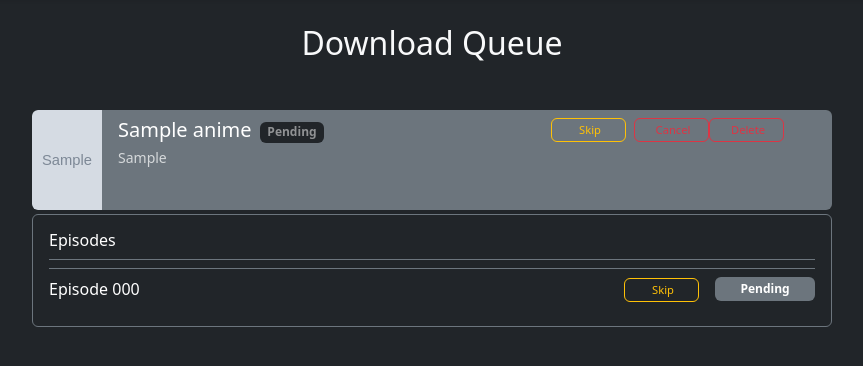
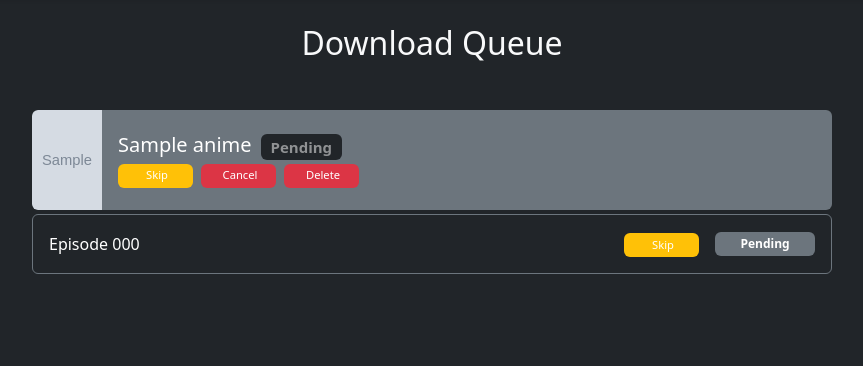
Before and after one commit to vittoriopippi/animeunity_downloader, a Django app: page /queue/ in a window 1280 px wide, after a click that opens the changed part. Shown: the part 56-422 px from the top of the page, without its empty margins (208-1071 px from the left). Run offline with Django 4.2, Linux system fonts and the light colour scheme; tables that the repository leaves empty hold one stand-in row (values such as "Sample post"); grey boxes marked "Sample" are stand-in pictures; parts of the project's set-up code (start-up, migrations or seed data) failed here and were passed over.

```diff
--- a/docker-compose.yml
+++ b/docker-compose.yml
@@ -28,13 +28,14 @@ services:
       retries: 5
 
   web:
-    image: vittoriopippi/animeunity-downloader:latest
+    build: .
     container_name: anime_web
     command: >
       sh -c "python manage.py migrate &&
              python manage.py createsuperuser --noinput || true &&
              python manage.py runserver 0.0.0.0:8000"
     volumes:
+      - .:/app
       - media_volume:/app/media
     ports:
       - "8083:8000"
@@ -56,10 +57,11 @@ services:
     restart: always
 
   worker:
-    image: vittoriopippi/animeunity-downloader:latest
+    build: .
     container_name: anime_worker
     command: celery -A config worker --loglevel=info --concurrency=4
     volumes:
+      - .:/app
       - media_volume:/app/media
     environment:
       - REDIS_HOST=redis
--- a/downloader/tasks.py
+++ b/downloader/tasks.py
@@ -15,6 +15,7 @@ def download_episode_task(self, episode_id):
 
         episode.status = 'downloading'
         episode.progress = 0
+        episode.error_message = None  # Clear previous error
         episode.save()
         episode.anime.update_status()
 
@@ -71,6 +72,7 @@ def download_episode_task(self, episode_id):
                 # If fetching/extraction fails
                 print(f"Extraction failed: {e}")
                 episode.status = 'failed'
+                episode.error_message = str(e)
                 episode.save()
                 episode.anime.update_status()
                 return f"Failed: {e}"
@@ -134,6 +136,7 @@ def download_episode_task(self, episode_id):
         try:
              episode = Episode.objects.get(id=episode_id)
              episode.status = 'failed'
+             episode.error_message = str(e)
              episode.save()
              episode.anime.update_status()
         except:
--- a/downloader/templates/downloader/queue.html
+++ b/downloader/templates/downloader/queue.html
@@ -16,6 +16,22 @@
     .action-btn i {
         margin-right: 3px;
     }
+    .action-btn {
+        color: white !important;
+        border: none !important;
+        font-weight: 500;
+        transition: filter 0.2s;
+    }
+    .action-btn:hover {
+        filter: brightness(1.2);
+    }
+    .anime-title-container {
+        display: block;
+    }
+    .anime-status-inline {
+        display: inline-block;
+        vertical-align: middle;
+    }
 </style>
 <div class="d-flex flex-column align-items-center">
     <h2 class="mb-5">Download Queue</h2>
@@ -31,11 +47,13 @@
                 <img src="{{ anime.cover_image|default:'https://placehold.co/100x150?text=No+Cover' }}" alt="Cover"
                     class="rounded-start" style="height: 100px; width: 70px; object-fit: cover;"
                     onerror="this.onerror=null;this.src='https://placehold.co/100x150?text=No+Cover';">
-                <div class="ms-3 pe-3 py-2 flex-grow-1">
+                <div class="ms-3 pe-3 py-2 flex-grow-1 d-flex flex-column justify-content-center">
                     <div class="d-flex align-items-center justify-content-between">
-                        <div class="d-flex align-items-center">
-                            <h5 class="mb-0 me-2">{{ anime.title }}</h5>
-                            <div id="anime-status-{{ anime.id }}">
+                        <div class="d-flex flex-column flex-grow-1">
+                            <div class="mb-1 anime-title-container">
+                                <h5 class="mb-0">
+                                    {{ anime.title }}
+                                    <span id="anime-status-{{ anime.id }}" class="anime-status-inline ms-1">
                                         {% if anime.status == 'pending' %}
                                         <span class="badge bg-dark text-white-50">Pending</span>
                                         {% elif anime.status == 'downloading' %}
@@ -48,36 +66,37 @@
                                         {% elif anime.status == 'cancelled' %}
                                         <span class="badge bg-danger">Cancelled</span>
                                         {% endif %}
+                                    </span>
+                                </h5>
+                            </div>
+                            <div class="d-flex align-items-center" id="anime-actions-{{ anime.id }}">
+                                {% if anime.status == 'pending' or anime.status == 'downloading' %}
+                                <button class="btn btn-sm btn-warning me-2 action-btn" onclick="actionAnime({{ anime.id }}, 'skip', event)" title="Skip remaining">
+                                    <i class="bi bi-skip-forward-fill"></i> Skip
+                                </button>
+                                <button class="btn btn-sm btn-danger me-2 action-btn" onclick="actionAnime({{ anime.id }}, 'cancel', event)" title="Cancel all">
+                                    <i class="bi bi-x-circle-fill"></i> Cancel
+                                </button>
+                                {% elif anime.status == 'cancelled' or anime.status == 'skipped' or anime.status == 'failed' %}
+                                <button class="btn btn-sm btn-success action-btn me-2" onclick="actionAnime({{ anime.id }}, 'resume', event)" title="Resume/Retry all">
+                                    <i class="bi bi-play-circle-fill"></i> {% if anime.status == 'failed' %}Retry{% else %}Resume{% endif %}
+                                </button>
+                                {% endif %}
+                                <button class="btn btn-sm btn-danger action-btn" onclick="deleteAnime({{ anime.id }}, event)" title="Delete from Library">
+                                    <i class="bi bi-trash-fill"></i> Delete
+                                </button>
                             </div>
                         </div>
-                        <div class="d-flex align-items-center me-3" id="anime-actions-{{ anime.id }}">
-                            {% if anime.status == 'pending' or anime.status == 'downloading' %}
-                            <button class="btn btn-sm btn-outline-warning me-2 action-btn" onclick="actionAnime({{ anime.id }}, 'skip', event)" title="Skip remaining">
-                                <i class="bi bi-skip-forward-fill"></i> Skip
-                            </button>
-                            <button class="btn btn-sm btn-outline-danger action-btn" onclick="actionAnime({{ anime.id }}, 'cancel', event)" title="Cancel all">
-                                <i class="bi bi-x-circle-fill"></i> Cancel
-                            </button>
-                            {% elif anime.status == 'cancelled' or anime.status == 'skipped' %}
-                            <button class="btn btn-sm btn-outline-success action-btn me-2" onclick="actionAnime({{ anime.id }}, 'resume', event)" title="Resume all">
-                                <i class="bi bi-play-circle-fill"></i> Resume
-                            </button>
-                            {% endif %}
-                            <button class="btn btn-sm btn-outline-danger action-btn" onclick="deleteAnime({{ anime.id }}, event)" title="Delete from Library">
-                                <i class="bi bi-trash-fill"></i> Delete
-                            </button>
+                        <div class="d-flex align-items-center">
                             <i class="bi bi-chevron-down text-white-50 ms-3"></i>
                         </div>
                     </div>
-                    <small class="text-light text-opacity-75 d-block mt-1">
-                        {{ anime.plot|default:"No description available."|truncatechars:180 }}</small>
                 </div>
             </div>
         </div>
 
         <div class="collapse mt-1" id="collapse-{{ anime.id }}">
-            <div class="card card-body bg-dark text-white border-secondary">
-                <h6 class="border-bottom border-secondary pb-2 mb-2">Episodes</h6>
+            <div class="py-2 card card-body bg-dark text-white border-secondary">
                 {% if anime.episodes.all %}
                 <ul class="list-group list-group-flush bg-transparent">
                     {% for episode in anime.episodes.all %}
@@ -85,18 +104,20 @@
                         <span class="me-auto">Episode {{ episode.number }}</span>
                         <div id="episode-actions-{{ episode.id }}" class="me-3">
                             {% if episode.status == 'pending' %}
-                            <button class="btn btn-sm btn-outline-warning action-btn" onclick="actionEpisode({{ episode.id }}, 'skip')" title="Skip">
+                            <button class="btn btn-sm btn-warning action-btn" onclick="actionEpisode({{ episode.id }}, 'skip')" title="Skip">
                                 <i class="bi bi-skip-forward-fill"></i> Skip
                             </button>
-                            {% endif %}
-                            {% if episode.status == 'downloading' %}
-                            <button class="btn btn-sm btn-outline-danger action-btn" onclick="actionEpisode({{ episode.id }}, 'cancel')" title="Cancel">
+                            {% elif episode.status == 'downloading' %}
+                            <button class="btn btn-sm btn-danger action-btn" onclick="actionEpisode({{ episode.id }}, 'cancel')" title="Cancel">
                                 <i class="bi bi-x-circle-fill"></i> Cancel
                             </button>
-                            {% endif %}
-                            {% if episode.status == 'cancelled' or episode.status == 'skipped' %}
-                            <button class="btn btn-sm btn-outline-success action-btn" onclick="actionEpisode({{ episode.id }}, 'resume')" title="Resume">
+                            {% elif episode.status == 'cancelled' or episode.status == 'skipped' %}
+                            <button class="btn btn-sm btn-success action-btn" onclick="actionEpisode({{ episode.id }}, 'resume')" title="Resume">
                                 <i class="bi bi-play-circle-fill"></i> Resume
+                            </button>
+                            {% elif episode.status == 'failed' %}
+                            <button class="btn btn-sm btn-success action-btn" onclick="actionEpisode({{ episode.id }}, 'retry')" title="Retry">
+                                <i class="bi bi-play-circle-fill"></i> Retry
                             </button>
                             {% endif %}
                         </div>
@@ -121,7 +142,10 @@
                             {% elif episode.status == 'cancelled' %}
                             <span class="badge bg-danger w-100 h-100 d-flex align-items-center justify-content-center">Cancelled</span>
                             {% else %}
-                            <span class="badge bg-danger w-100 h-100 d-flex align-items-center justify-content-center">Failed</span>
+                            <span class="badge bg-danger w-100 h-100 d-flex align-items-center justify-content-center"
+                                  {% if episode.error_message %}title="{{ episode.error_message }}" data-bs-toggle="tooltip"{% endif %}>
+                                Failed
+                            </span>
                             {% endif %}
                         </div>
                     </li>
@@ -136,9 +160,15 @@
     {% endfor %}
 </div>
 {% else %}
-<div class="alert alert-info py-5 text-center w-100" style="max-width: 800px;">
-    <p class="display-6">Queue is empty</p>
-    <a href="{% url 'search' %}" class="btn btn-outline-light mt-3">Search for Anime</a>
+<div class="list-group w-100 mx-auto" style="max-width: 800px;">
+    <div class="list-group-item bg-secondary text-white border-0 rounded p-5 text-center">
+        <i class="bi bi-cloud-slash mb-3 d-block" style="font-size: 3rem; color: rgba(255,255,255,0.2);"></i>
+        <h4 class="mb-3">Queue is empty</h4>
+        <p class="text-light text-opacity-75 mb-4">Your library is currently empty. Start adding some anime to begin downloading!</p>
+        <a href="{% url 'search' %}" class="btn btn-warning px-4 py-2" style="font-weight: 500; color: white !important; border: none !important;">
+            <i class="bi bi-search me-2"></i> Search for Anime
+        </a>
+    </div>
 </div>
 {% endif %}
 </div>
@@ -161,7 +191,9 @@
 
     function actionAnime(id, type, event) {
         if (event) event.stopPropagation();
-        const url = `/api/anime/${id}/${type}/`;
+        // retry uses the same endpoint as resume on the backend, but we keep the name for clarity in UI if needed
+        const endpoint = type === 'retry' ? 'resume' : type;
+        const url = `/api/anime/${id}/${endpoint}/`;
         fetch(url, {
             method: 'POST',
             headers: {
@@ -171,7 +203,9 @@
     }
 
     function actionEpisode(id, type) {
-        const url = `/api/episode/${id}/${type}/`;
+        // retry uses the same endpoint as resume on the backend
+        const endpoint = type === 'retry' ? 'resume' : type;
+        const url = `/api/episode/${id}/${endpoint}/`;
         fetch(url, {
             method: 'POST',
             headers: {
@@ -218,6 +252,8 @@
                             badgeHtml = '<span class="badge bg-secondary">Skipped</span>';
                         } else if (anime.status === 'cancelled') {
                             badgeHtml = '<span class="badge bg-danger">Cancelled</span>';
+                        } else if (anime.status === 'failed') {
+                            badgeHtml = '<span class="badge bg-danger">Failed</span>';
                         }
                         animeStatusContainer.innerHTML = badgeHtml;
                     }
@@ -228,25 +264,25 @@
                         let innerHtml = '';
                         if (anime.status === 'pending' || anime.status === 'downloading') {
                             innerHtml = `
-                                <button class="btn btn-sm btn-outline-warning me-2 action-btn" onclick="actionAnime(${anime.id}, 'skip', event)" title="Skip remaining">
+                                <button class="btn btn-sm btn-warning me-2 action-btn" onclick="actionAnime(${anime.id}, 'skip', event)" title="Skip remaining">
                                     <i class="bi bi-skip-forward-fill"></i> Skip
                                 </button>
-                                <button class="btn btn-sm btn-outline-danger me-2 action-btn" onclick="actionAnime(${anime.id}, 'cancel', event)" title="Cancel all">
+                                <button class="btn btn-sm btn-danger me-2 action-btn" onclick="actionAnime(${anime.id}, 'cancel', event)" title="Cancel all">
                                     <i class="bi bi-x-circle-fill"></i> Cancel
                                 </button>`;
-                        } else if (anime.status === 'cancelled' || anime.status === 'skipped') {
+                        } else if (anime.status === 'cancelled' || anime.status === 'skipped' || anime.status === 'failed') {
+                            const btnText = anime.status === 'failed' ? 'Retry' : 'Resume';
                             innerHtml = `
-                                <button class="btn btn-sm btn-outline-success me-2 action-btn" onclick="actionAnime(${anime.id}, 'resume', event)" title="Resume all">
-                                    <i class="bi bi-play-circle-fill"></i> Resume
+                                <button class="btn btn-sm btn-success action-btn me-2" onclick="actionAnime(${anime.id}, 'resume', event)" title="${btnText} all">
+                                    <i class="bi bi-play-circle-fill"></i> ${btnText}
                                 </button>`;
                         }
 
                         // Always include Delete button for every status
                         innerHtml += `
-                            <button class="btn btn-sm btn-outline-danger action-btn" onclick="deleteAnime(${anime.id}, event)" title="Delete from Library">
+                            <button class="btn btn-sm btn-danger action-btn" onclick="deleteAnime(${anime.id}, event)" title="Delete from Library">
                                 <i class="bi bi-trash-fill"></i> Delete
-                            </button>
-                            <i class="bi bi-chevron-down text-white-50 ms-3"></i>`;
+                            </button>`;
 
                         animeActions.innerHTML = innerHtml;
                     }
@@ -277,9 +313,16 @@
                             } else if (episode.status === 'cancelled') {
                                 statusHtml = '<span class="badge bg-danger w-100 h-100 d-flex align-items-center justify-content-center">Cancelled</span>';
                             } else {
-                                statusHtml = '<span class="badge bg-danger w-100 h-100 d-flex align-items-center justify-content-center">Failed</span>';
+                                const errorAttr = episode.error_message ? `title="${episode.error_message}" data-bs-toggle="tooltip"` : '';
+                                statusHtml = `<span class="badge bg-danger w-100 h-100 d-flex align-items-center justify-content-center" ${errorAttr}>Failed</span>`;
                             }
                             episodeStatusContainer.innerHTML = statusHtml;
+
+                            // Re-initialize tooltips if needed
+                            if (episode.status === 'failed' && episode.error_message) {
+                                const badge = episodeStatusContainer.querySelector('[data-bs-toggle="tooltip"]');
+                                if (badge) new bootstrap.Tooltip(badge);
+                            }
                         }
 
                         // Show/Hide episode actions
@@ -289,7 +332,7 @@
                                 // Update only if it doesn't already show Skip
                                 if (!episodeActions.innerHTML.includes('Skip')) {
                                     episodeActions.innerHTML = `
-                                        <button class="btn btn-sm btn-outline-warning action-btn" onclick="actionEpisode(${episode.id}, 'skip')" title="Skip">
+                                        <button class="btn btn-sm btn-warning action-btn" onclick="actionEpisode(${episode.id}, 'skip')" title="Skip">
                                             <i class="bi bi-skip-forward-fill"></i> Skip
                                         </button>`;
                                 }
@@ -297,7 +340,7 @@
                                 // Update only if it doesn't already show Cancel
                                 if (!episodeActions.innerHTML.includes('Cancel')) {
                                     episodeActions.innerHTML = `
-                                        <button class="btn btn-sm btn-outline-danger action-btn" onclick="actionEpisode(${episode.id}, 'cancel')" title="Cancel">
+                                        <button class="btn btn-sm btn-danger action-btn" onclick="actionEpisode(${episode.id}, 'cancel')" title="Cancel">
                                             <i class="bi bi-x-circle-fill"></i> Cancel
                                         </button>`;
                                 }
@@ -305,8 +348,16 @@
                                 // Update only if it doesn't already show Resume
                                 if (!episodeActions.innerHTML.includes('Resume')) {
                                     episodeActions.innerHTML = `
-                                        <button class="btn btn-sm btn-outline-success action-btn" onclick="actionEpisode(${episode.id}, 'resume')" title="Resume">
+                                        <button class="btn btn-sm btn-success action-btn" onclick="actionEpisode(${episode.id}, 'resume')" title="Resume">
                                             <i class="bi bi-play-circle-fill"></i> Resume
+                                        </button>`;
+                                }
+                            } else if (episode.status === 'failed') {
+                                // Update only if it doesn't already show Retry
+                                if (!episodeActions.innerHTML.includes('Retry')) {
+                                    episodeActions.innerHTML = `
+                                        <button class="btn btn-sm btn-success action-btn" onclick="actionEpisode(${episode.id}, 'retry')" title="Retry">
+                                            <i class="bi bi-play-circle-fill"></i> Retry
                                         </button>`;
                                 }
                             } else {
--- a/downloader/templates/downloader/search.html
+++ b/downloader/templates/downloader/search.html
@@ -53,6 +53,8 @@
                     <input type="hidden" name="id" value="{{ result.id }}">
                     <input type="hidden" name="slug" value="{{ result.slug }}">
                     <input type="hidden" name="episodes_count" value="{{ result.episodes_count }}">
+                    <input type="hidden" name="year" value="{{ result.year }}">
+                    <input type="hidden" name="studio" value="{{ result.studio }}">
                     <button type="submit"
                         class="btn btn-primary rounded-0 border-0 d-flex align-items-center justify-content-center"
                         style="width: 50px; height: 100%; transition: background-color 0.2s;" title="Add to Library">
--- a/downloader/urls.py
+++ b/downloader/urls.py
@@ -13,8 +13,10 @@ urlpatterns = [
     path('api/anime/<int:anime_id>/cancel/', views.CancelAnimeView.as_view(), name='cancel_anime'),
     path('api/anime/<int:anime_id>/skip/', views.SkipAnimeView.as_view(), name='skip_anime'),
     path('api/anime/<int:anime_id>/resume/', views.ResumeAnimeView.as_view(), name='resume_anime'),
+    path('api/anime/<int:anime_id>/retry/', views.ResumeAnimeView.as_view(), name='retry_anime'),
     path('api/anime/<int:anime_id>/delete/', views.DeleteAnimeView.as_view(), name='delete_anime'),
     path('api/episode/<int:episode_id>/cancel/', views.CancelEpisodeView.as_view(), name='cancel_episode'),
     path('api/episode/<int:episode_id>/skip/', views.SkipEpisodeView.as_view(), name='skip_episode'),
     path('api/episode/<int:episode_id>/resume/', views.ResumeEpisodeView.as_view(), name='resume_episode'),
+    path('api/episode/<int:episode_id>/retry/', views.ResumeEpisodeView.as_view(), name='retry_episode'),
 ]
--- a/downloader/views.py
+++ b/downloader/views.py
@@ -27,6 +27,8 @@ class AnimeSearchView(View):
         animeunity_id = request.POST.get('id')
         slug = request.POST.get('slug')
         episodes_count = request.POST.get('episodes_count')
+        year = request.POST.get('year')
+        studio = request.POST.get('studio')
 
         if url:
              # Mock scraping logic from previous Add view
@@ -43,7 +45,9 @@ class AnimeSearchView(View):
                     'directory_name': clean_filename(title),
                     'cover_image': cover_image,
                     'plot': plot,
-                    'slug': slug
+                    'slug': slug,
+                    'year': year,
+                    'studio': studio
                 }
                 if animeunity_id:
                     defaults['animeunity_id'] = animeunity_id
@@ -62,7 +66,15 @@ class AnimeSearchView(View):
                     num_episodes = int(episodes_count)
 
                 # From the url scrape the episode urls with bs4
-                episodes_urls = get_episode_urls(url)
+                episodes_urls, genres = get_episode_urls(url)
+
+                if genres:
+                    anime.genres = ",".join(genres)
+                    anime.save()
+
+                # Save metadata files (nfo and poster)
+                from .utils import save_anime_metadata
+                save_anime_metadata(anime)
 
                 num_episodes = len(episodes_urls)
 
@@ -123,7 +135,8 @@ class QueueStatusView(View):
                     'id': ep.id,
                     'status': ep.status,
                     'progress': ep.progress,
-                    'number': ep.number
+                    'number': ep.number,
+                    'error_message': ep.error_message
                 })
             data.append({
                 'id': anime.id,
@@ -192,6 +205,7 @@ class ResumeEpisodeView(View):
         episode = get_object_or_404(Episode, pk=episode_id)
         episode.status = 'pending'
         episode.progress = 0
+        episode.error_message = None
         episode.save()
         episode.anime.update_status()
 
@@ -204,14 +218,15 @@ class ResumeEpisodeView(View):
 class ResumeAnimeView(View):
     def post(self, request, anime_id):
         anime = get_object_or_404(Anime, pk=anime_id)
-        # Find all episodes that are either cancelled or skipped
-        episodes_to_resume = anime.episodes.filter(status__in=['cancelled', 'skipped'])
+        # Find all episodes that are either cancelled, skipped or failed
+        episodes_to_resume = anime.episodes.filter(status__in=['cancelled', 'skipped', 'failed'])
 
         broker_ok, _ = check_broker_status()
 
         for episode in episodes_to_resume:
             episode.status = 'pending'
             episode.progress = 0
+            episode.error_message = None
             episode.save()
             if broker_ok:
                 download_episode_task.delay(episode.id)
```
Also changed, not shown: downloader/models.py (+13 -5 lines), downloader/templates/downloader/downloaded.html (+13 -5 lines), downloader/utils.py (+61 -4 lines), downloader/migrations/0002_episode_error_message_alter_anime_status.py (added), downloader/migrations/0003_alter_anime_cover_image_alter_anime_source_url_and_more.py (added), downloader/migrations/0004_alter_episode_options.py (added), downloader/migrations/0005_anime_genres_anime_studio_anime_year.py (added). Lines whose indentation alone changed are shown as unchanged.
